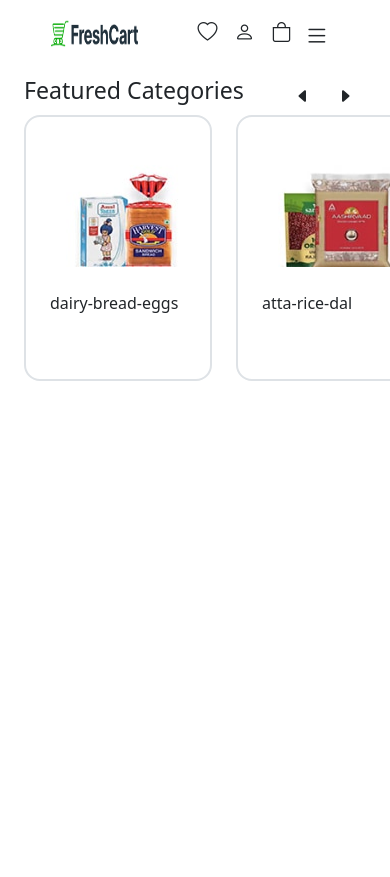
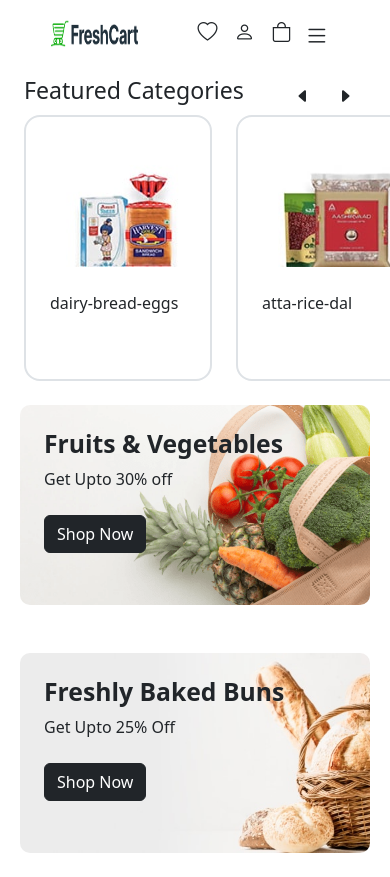
Before and after one commit to ashif82/ReactProject, a React (Create React App) app: page / in a window 390 px wide. Before the commit the page ends 844 px from the top, so only its background shows below. Built offline with nearby package versions, Linux system fonts and the light colour scheme.

Commit message:
Add responsive banners for grocery and bakery sections

```diff
--- a/src/Freshcart/category.jsx
+++ b/src/Freshcart/category.jsx
@@ -39,6 +39,39 @@ export function Category(){
                                 )
                               }
                   </div>
+                  <div className="row">
+
+          <div  className="col-12 col-sm-12 col-lg-6 px-2 py-4" >
+                 <div style={{
+               "backgroundImage":"url('1stcart/banner/grocery-banner.png')",
+              "height":"200px",
+               'backgroundSize': "cover",
+              "backgroundPosition": "center",
+               "borderRadius":"10px"
+             }}>
+              <h2 className="ms-4 pt-4 fw-bold">Fruits & Vegetables</h2>
+              <p className="ms-4">Get Upto 30% off</p>
+              <button className="btn btn-dark ms-4 mt-2">Shop Now</button>
+
+          </div>
+    </div>
+
+<div  className="col-12 col-sm-12 col-lg-6 px-2 py-4" >
+<div style={{
+    "backgroundImage":"url('1stcart/banner/grocery-banner-2.jpg')",
+
+
+    "height":"200px",
+     'backgroundSize': "cover",
+    "backgroundPosition": "center",
+    "borderRadius":"10px"
+  }}>
+    <h2 className="ms-4 pt-4 fw-bold">Freshly Baked Buns</h2>
+    <p className="ms-4">Get Upto 25% Off</p>
+    <button className="btn btn-dark ms-4 mt-2">Shop Now</button>
+  </div>
+</div>
+   </div>
                 </div>
     )
 
```
